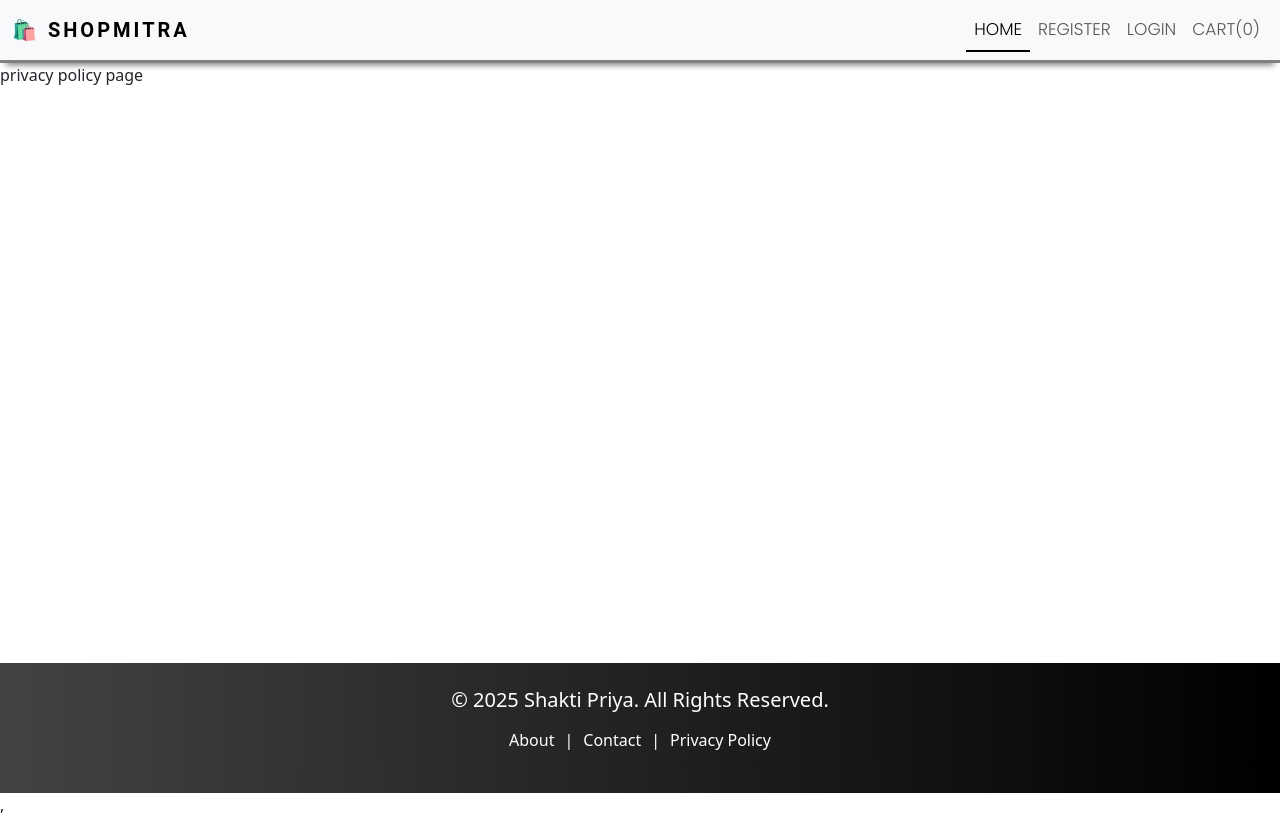
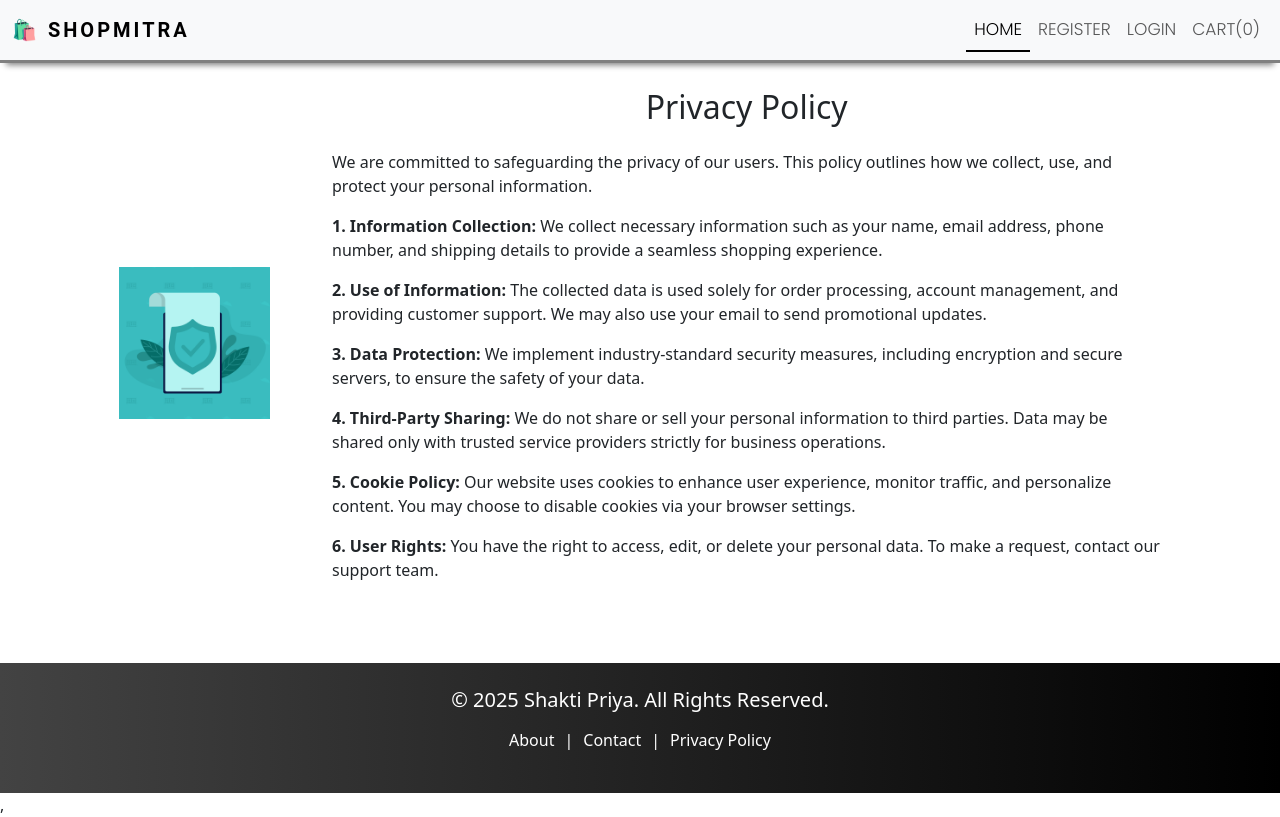
Before and after one commit to shaktipriya13/Timora--Ecommerce-website, a React (Vite) app in the folder client/: page /policy in a window 1280 px wide. Built offline with nearby package versions, Linux system fonts and the light colour scheme.

Commit message:
update about, contact and policy page

```diff
--- a/client/src/pages/About.jsx
+++ b/client/src/pages/About.jsx
@@ -1,15 +1,27 @@
-import React from 'react';
-import Layout from '../components/Layout/Layout';
+import React from "react";
+import Layout from "./../components/Layout/Layout";
 
 const About = () => {
   return (
-    <Layout>
+    <Layout title={"About us - Ecommerce App"}>
+      <div className="row contactus ">
+        <div className="col-md-6 ">
+          <img
+            src="/images/about.jpeg"
+            alt="about us"
+            style={{ width: "100%" }}
+          />
+        </div>
+        <div className="col-md-4">
+          <p className="text-justify mt-2">
+            Welcome to <strong>ShopMitra</strong> !
+            <br /> — your trusted partner in smart shopping. At ShopMitra, we believe shopping should be joyful, effortless, and tailored to your lifestyle. From everyday essentials to premium picks, our curated collections bring you the best of quality, value, and variety — all in one place. With a commitment to secure payments, fast delivery, and responsive support, we ensure every shopping experience is smooth and satisfying. Join the growing family of happy customers and let ShopMitra make your everyday shopping smarter and simpler.
+          </p>
 
-      <div>
-        about
+        </div>
       </div>
     </Layout>
   );
-}
+};
 
 export default About;
--- a/client/src/pages/Contact.jsx
+++ b/client/src/pages/Contact.jsx
@@ -1,9 +1,10 @@
 import React from "react";
 import Layout from "./../components/Layout/Layout";
 import { BiMailSend, BiPhoneCall, BiSupport } from "react-icons/bi";
+
 const Contact = () => {
   return (
-    <Layout title={"Contact us"}>
+    <Layout title={"Contact Us"}>
       <div className="row contactus ">
         <div className="col-md-6 ">
           <img
@@ -15,17 +16,17 @@ const Contact = () => {
         <div className="col-md-4">
           <h1 className="bg-dark p-2 text-white text-center">CONTACT US</h1>
           <p className="text-justify mt-2">
-            any query and info about prodduct feel free to call anytime we 24X7
-            vaialible
+            For any inquiries or information regarding our products, feel free
+            to reach out to us. Our support team is available 24/7 to assist you.
           </p>
           <p className="mt-3">
-            <BiMailSend /> : www.help@ecommerceapp.com
+            <BiMailSend /> : support@ecommerceapp.com
           </p>
           <p className="mt-3">
-            <BiPhoneCall /> : 012-3456789
+            <BiPhoneCall /> : +91-123-456-7890
           </p>
           <p className="mt-3">
-            <BiSupport /> : 1800-0000-0000 (toll free)
+            <BiSupport /> : 1800-000-0000 (Toll-Free)
           </p>
         </div>
       </div>
--- a/client/src/pages/Policy.jsx
+++ b/client/src/pages/Policy.jsx
@@ -1,15 +1,64 @@
-import React from 'react';
-import Layout from '../components/Layout/Layout';
+import React from "react";
+import Layout from "./../components/Layout/Layout";
 
 const Policy = () => {
     return (
-        <Layout>
-
-            <div>
-                privacy policy page
+        <Layout title={"Privacy Policy"}>
+            <div className="row contactus">
+                <div className="col-md-2">
+                    <img
+                        src="/images/privacy.png"
+                        alt="Privacy Policy"
+                        style={{ width: "80%" }}
+                    />
+                </div>
+                <div className="col-md-8">
+                    <h2 className="text-center mb-4">Privacy Policy</h2>
+                    <p>
+                        We are committed to safeguarding the privacy of our users. This
+                        policy outlines how we collect, use, and protect your personal
+                        information.
+                    </p>
+                    <p>
+                        <strong>1. Information Collection:</strong> We collect necessary
+                        information such as your name, email address, phone number, and
+                        shipping details to provide a seamless shopping experience.
+                    </p>
+                    <p>
+                        <strong>2. Use of Information:</strong> The collected data is used
+                        solely for order processing, account management, and providing
+                        customer support. We may also use your email to send promotional
+                        updates.
+                    </p>
+                    <p>
+                        <strong>3. Data Protection:</strong> We implement industry-standard
+                        security measures, including encryption and secure servers, to
+                        ensure the safety of your data.
+                    </p>
+                    <p>
+                        <strong>4. Third-Party Sharing:</strong> We do not share or sell
+                        your personal information to third parties. Data may be shared only
+                        with trusted service providers strictly for business operations.
+                    </p>
+                    <p>
+                        <strong>5. Cookie Policy:</strong> Our website uses cookies to
+                        enhance user experience, monitor traffic, and personalize content.
+                        You may choose to disable cookies via your browser settings.
+                    </p>
+                    <p>
+                        <strong>6. User Rights:</strong> You have the right to access, edit,
+                        or delete your personal data. To make a request, contact our
+                        support team.
+                    </p>
+                    {/* <p>
+                        <strong>7. Policy Updates:</strong> We reserve the right to modify
+                        this privacy policy at any time. All updates will be reflected on
+                        this page with an updated revision date.
+                    </p> */}
+                </div>
             </div>
         </Layout>
     );
-}
+};
 
 export default Policy;
```
Also changed, not shown: client/public/images/privacy.png (added).
